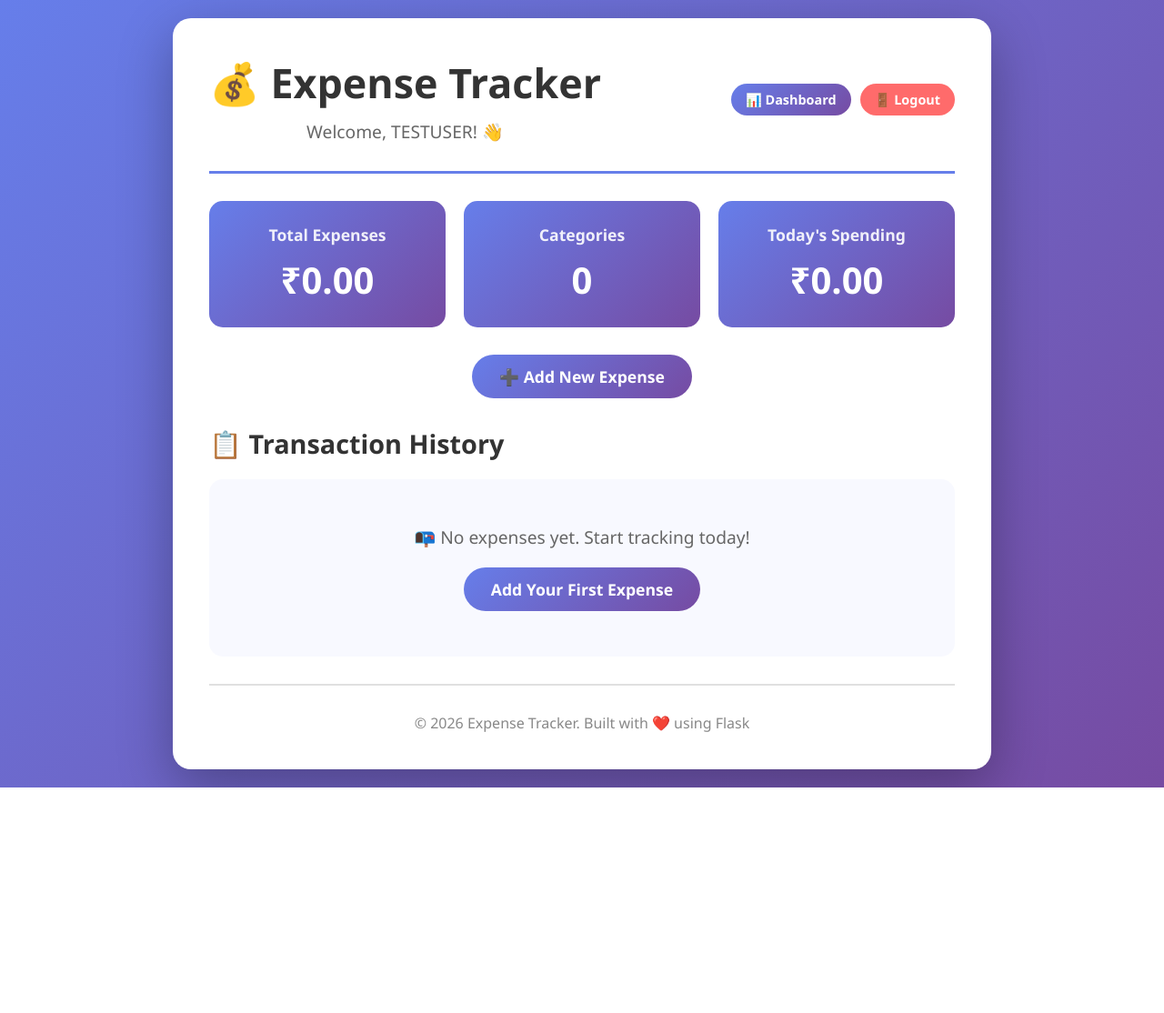
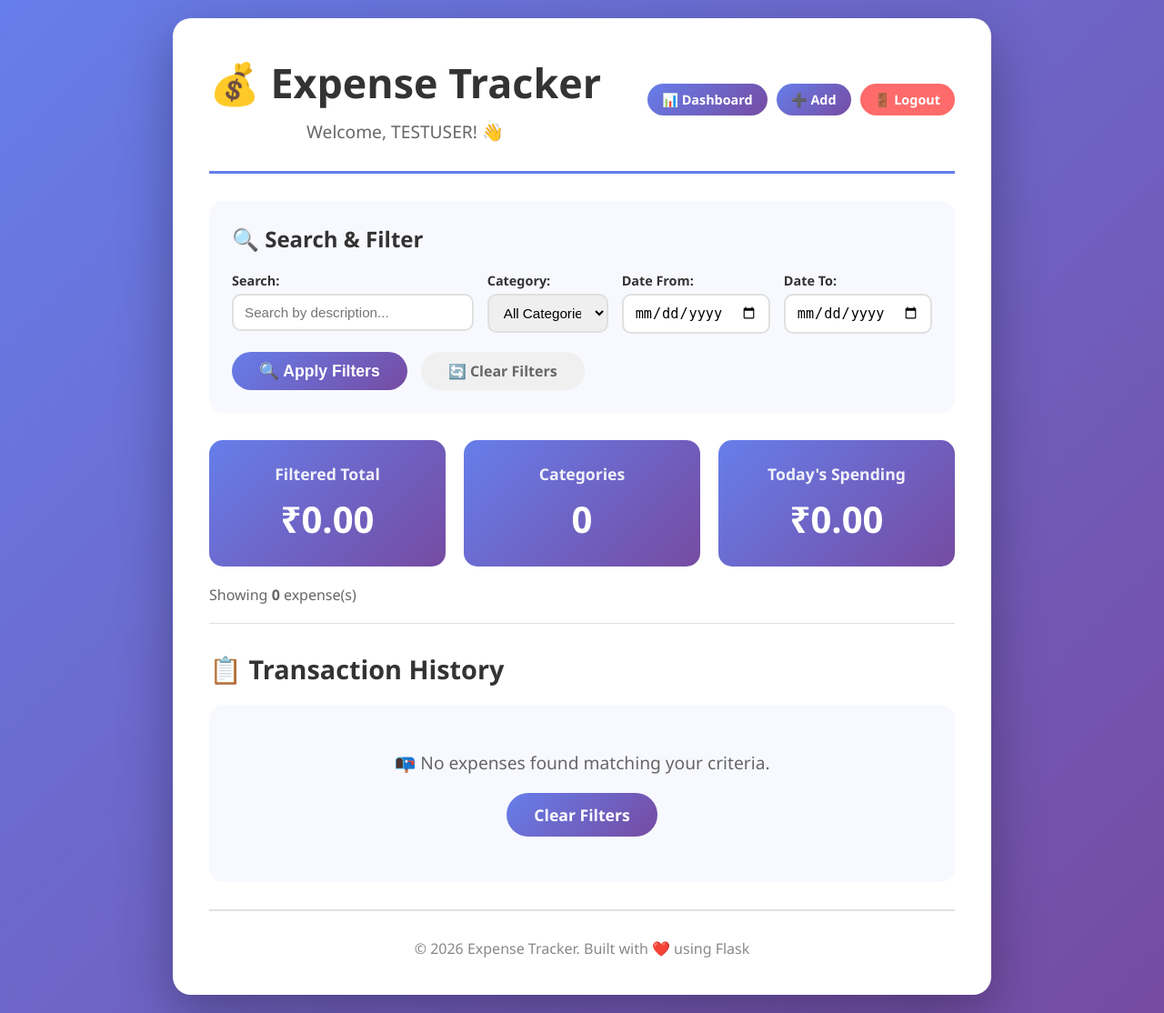
Before and after one commit to likhitha816/expense-tracker, a Flask app: page / in a window 1280 px wide. Shown: the whole page at 91% size. Before the commit the page ends 866 px from the top, so only its background shows below. Run offline with Flask 3, Linux system fonts and the light colour scheme; a user stored in the database is signed in; data comes from the database, SQL or seed files in the repository.

Commit message:
Day 6: Search and filter complete

```diff
--- a/app.py
+++ b/app.py
@@ -79,24 +79,40 @@ def logout():
 
 @app.route('/')
 def home():
-    """Home page - shows user's expenses"""
+    """Home page - shows filtered expenses based on search/filters"""
     # Check if user is logged in
     if 'user_id' not in session:
         flash('Please login to view your expenses.', 'info')
         return redirect(url_for('login'))
 
     user_id = session['user_id']
-    expenses = db.get_expenses_by_user(user_id)
-    total = db.get_total_expenses(user_id)
-    categories = db.get_expenses_by_category(user_id)
+
+    # Get search and filter parameters from URL
+    search_term = request.args.get('search', '')
+    category_filter = request.args.get('category', 'All')
+    date_from = request.args.get('date_from', '')
+    date_to = request.args.get('date_to', '')
+
+    # Get expenses with filters
+    expenses = db.search_expenses(user_id, search_term, category_filter, date_from, date_to)
+    total = db.get_filtered_total(user_id, search_term, category_filter, date_from, date_to)
+    categories = db.get_filtered_categories(user_id, search_term, category_filter, date_from, date_to)
     today_total = db.get_today_total(user_id)
+
+    # Get all categories for dropdown
+    all_categories = ['Food', 'Transport', 'Shopping', 'Entertainment', 'Bills', 'Healthcare', 'Education', 'Other']
 
     return render_template('index.html',
                          expenses=expenses,
                          total=total,
                          categories=categories,
                          today_total=today_total,
-                         username=session.get('username'))
+                         username=session.get('username'),
+                         search_term=search_term,
+                         category_filter=category_filter,
+                         all_categories=all_categories,
+                         date_from=date_from,
+                         date_to=date_to)
 
 @app.route('/add', methods=['GET', 'POST'])
 def add_expense():
--- a/static/style.css
+++ b/static/style.css
@@ -500,3 +500,121 @@ header .btn-nav, header .btn-logout {
     font-size: 0.9rem;
     padding: 8px 16px;
 }
+
+/* Search and Filter Section */
+.search-section {
+    background: #f8f9ff;
+    padding: 25px;
+    border-radius: 15px;
+    margin-bottom: 30px;
+}
+
+.search-section h2 {
+    color: #333;
+    margin-bottom: 20px;
+    font-size: 1.5rem;
+}
+
+.search-grid {
+    display: grid;
+    grid-template-columns: 2fr 1fr 1fr 1fr;
+    gap: 15px;
+}
+
+.search-grid .form-group {
+    margin-bottom: 0;
+}
+
+.search-grid .form-group label {
+    font-size: 0.9rem;
+    margin-bottom: 5px;
+}
+
+.search-grid .form-group input,
+.search-grid .form-group select {
+    padding: 10px 12px;
+    font-size: 0.95rem;
+}
+
+.search-actions {
+    display: flex;
+    gap: 15px;
+    margin-top: 20px;
+}
+
+.search-actions .btn-submit {
+    flex: 0 1 auto;
+    padding: 10px 30px;
+}
+
+.search-actions .btn-clear {
+    flex: 0 1 auto;
+    background: #f0f0f0;
+    color: #666;
+    padding: 10px 30px;
+    border-radius: 30px;
+    text-decoration: none;
+    font-weight: bold;
+    text-align: center;
+    transition: background 0.3s ease;
+    border: none;
+    display: inline-block;
+}
+
+.search-actions .btn-clear:hover {
+    background: #e0e0e0;
+}
+
+/* Results Info */
+.results-info {
+    display: flex;
+    justify-content: space-between;
+    align-items: center;
+    flex-wrap: wrap;
+    padding: 15px 0;
+    border-bottom: 1px solid #e0e0e0;
+    margin-bottom: 20px;
+}
+
+.results-info p {
+    color: #666;
+    font-size: 1rem;
+    margin: 5px 0;
+}
+
+.filter-tags {
+    display: flex;
+    gap: 10px;
+    flex-wrap: wrap;
+}
+
+.filter-tag {
+    background: #667eea;
+    color: white;
+    padding: 4px 12px;
+    border-radius: 20px;
+    font-size: 0.85rem;
+}
+
+/* Responsive Search */
+@media (max-width: 768px) {
+    .search-grid {
+        grid-template-columns: 1fr;
+    }
+
+    .search-actions {
+        flex-direction: column;
+    }
+
+    .search-actions .btn-submit,
+    .search-actions .btn-clear {
+        width: 100%;
+        text-align: center;
+    }
+
+    .results-info {
+        flex-direction: column;
+        align-items: flex-start;
+        gap: 10px;
+    }
+}
--- a/templates/index.html
+++ b/templates/index.html
@@ -14,8 +14,9 @@
                     <h1>💰 Expense Tracker</h1>
                     <p>Welcome, {{ username }}! 👋</p>
                 </div>
-        <div style="display: flex; gap: 10px;">
+                <div style="display: flex; gap: 10px; flex-wrap: wrap;">
                     <a href="{{ url_for('dashboard') }}" class="btn-nav">📊 Dashboard</a>
+                    <a href="{{ url_for('add_expense') }}" class="btn-nav">➕ Add</a>
                     <a href="{{ url_for('logout') }}" class="btn-logout">🚪 Logout</a>
                 </div>
             </div>
@@ -31,10 +32,56 @@
                 {% endif %}
             {% endwith %}
 
+            <!-- Search and Filter Section -->
+            <section class="search-section">
+                <h2>🔍 Search & Filter</h2>
+                <form method="GET" action="{{ url_for('home') }}" class="search-form">
+                    <div class="search-grid">
+                        <!-- Search Bar -->
+                        <div class="form-group">
+                            <label for="search">Search:</label>
+                            <input type="text" id="search" name="search"
+                                   placeholder="Search by description..."
+                                   value="{{ search_term }}">
+                        </div>
+
+                        <!-- Category Filter -->
+                        <div class="form-group">
+                            <label for="category">Category:</label>
+                            <select id="category" name="category">
+                                <option value="All" {% if category_filter == 'All' %}selected{% endif %}>All Categories</option>
+                                {% for cat in all_categories %}
+                                    <option value="{{ cat }}" {% if category_filter == cat %}selected{% endif %}>
+                                        {{ cat }}
+                                    </option>
+                                {% endfor %}
+                            </select>
+                        </div>
+
+                        <!-- Date From -->
+                        <div class="form-group">
+                            <label for="date_from">Date From:</label>
+                            <input type="date" id="date_from" name="date_from" value="{{ date_from }}">
+                        </div>
+
+                        <!-- Date To -->
+                        <div class="form-group">
+                            <label for="date_to">Date To:</label>
+                            <input type="date" id="date_to" name="date_to" value="{{ date_to }}">
+                        </div>
+                    </div>
+
+                    <div class="search-actions">
+                        <button type="submit" class="btn-submit">🔍 Apply Filters</button>
+                        <a href="{{ url_for('home') }}" class="btn-clear">🔄 Clear Filters</a>
+                    </div>
+                </form>
+            </section>
+
             <!-- Stats Section -->
             <section class="stats">
                 <div class="stat-card">
-                    <h3>Total Expenses</h3>
+                    <h3>Filtered Total</h3>
                     <p class="stat-number">₹{{ "%.2f"|format(total) }}</p>
                 </div>
                 <div class="stat-card">
@@ -47,9 +94,25 @@
                 </div>
             </section>
 
-            <!-- Add Expense Button -->
-            <div style="text-align: center; margin: 30px 0;">
-                <a href="{{ url_for('add_expense') }}" class="btn-add">➕ Add New Expense</a>
+            <!-- Results Count -->
+            <div class="results-info">
+                <p>Showing <strong>{{ expenses|length }}</strong> expense(s)</p>
+                {% if search_term or category_filter != 'All' or date_from or date_to %}
+                    <p class="filter-tags">
+                        {% if search_term %}
+                            <span class="filter-tag">🔍 "{{ search_term }}"</span>
+                        {% endif %}
+                        {% if category_filter != 'All' %}
+                            <span class="filter-tag">🏷️ {{ category_filter }}</span>
+                        {% endif %}
+                        {% if date_from %}
+                            <span class="filter-tag">📅 From {{ date_from }}</span>
+                        {% endif %}
+                        {% if date_to %}
+                            <span class="filter-tag">📅 To {{ date_to }}</span>
+                        {% endif %}
+                    </p>
+                {% endif %}
             </div>
 
             <!-- Expenses Table -->
@@ -86,8 +149,8 @@
                     </div>
                 {% else %}
                     <div class="empty-state">
-                        <p>📭 No expenses yet. Start tracking today!</p>
-                        <a href="{{ url_for('add_expense') }}" class="btn-add">Add Your First Expense</a>
+                        <p>📭 No expenses found matching your criteria.</p>
+                        <a href="{{ url_for('home') }}" class="btn-add">Clear Filters</a>
                     </div>
                 {% endif %}
             </section>
```
Also changed, not shown: database.py (+124 -0 lines). Lines whose indentation alone changed are shown as unchanged.
